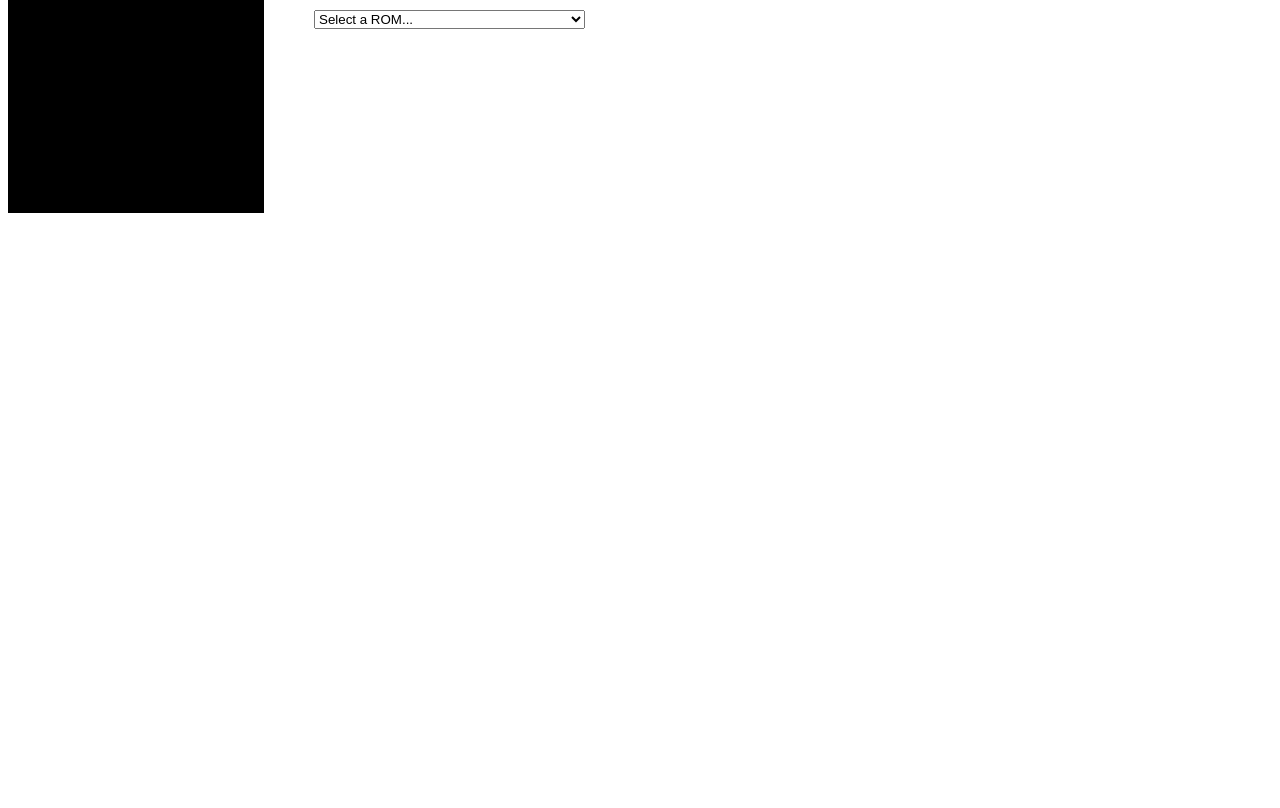
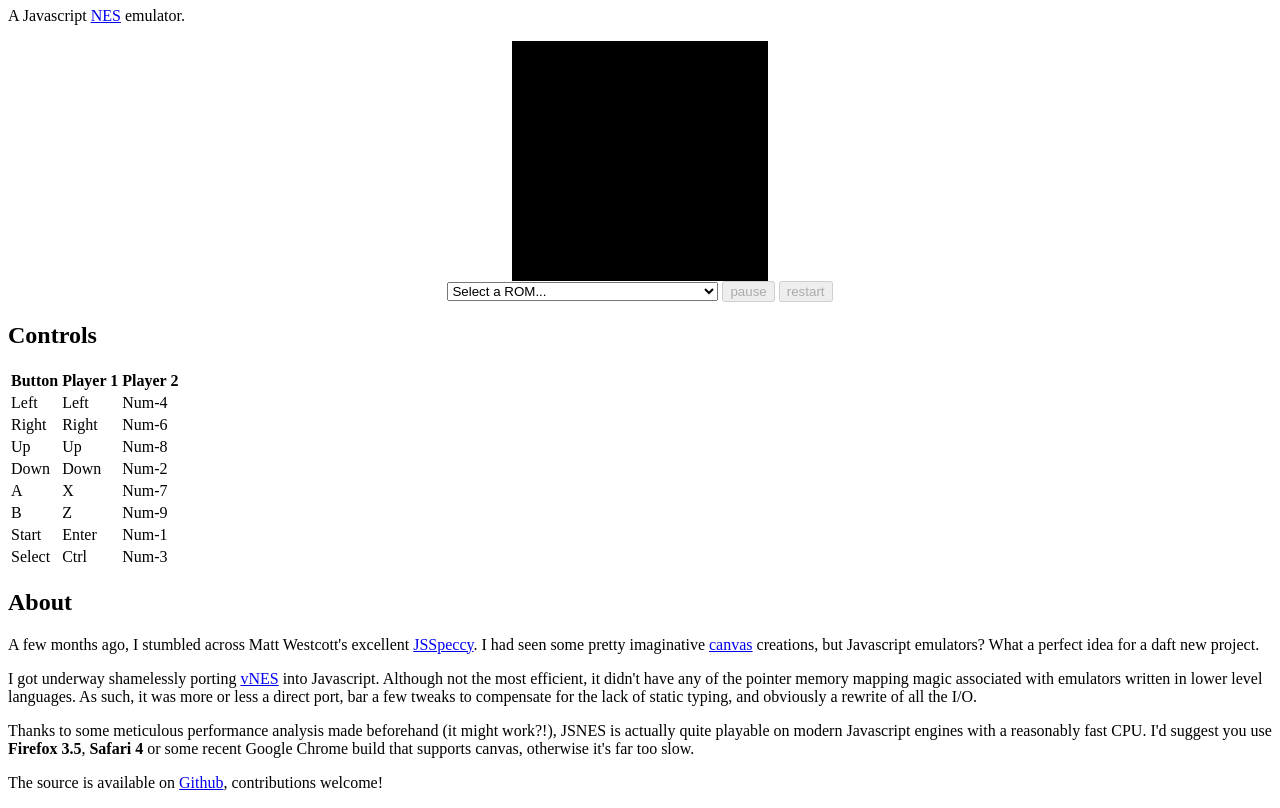
Before and after one commit to bfirsh/jsnes, a plain HTML site: page index.html in a window 1280 px wide. Shown: the part 107-915 px from the top of the page. Before the commit the page ends 800 px from the top, so only its background shows below. Drawn offline with Linux system fonts and the light colour scheme.

Commit message:
Created a nice website with controls and about

```diff
--- a/index.html
+++ b/index.html
@@ -5,7 +5,12 @@
 <head>
     <meta http-equiv="Content-Type" content="text/html; charset=utf-8"/>
 
-    <title>JSNES</title>
+    <title>JSNES: A Javascript NES emulator</title>
+    <link rel="stylesheet" href="/style.2.css" type="text/css" media="screen"
+charset="utf-8" />
+    <link rel="stylesheet" href="jsnes.1.css" type="text/css" media="screen"
+charset="utf-8" />
+
     <script src="jquery-1.2.6.min.js" type="text/javascript" charset="utf-8"></script>
     <script src="jquery.dimensions.min.js" type="text/javascript" charset="utf-8"></script>
     <script src="utils.js" type="text/javascript" charset="utf-8"></script>
@@ -40,24 +45,74 @@
             nes = new NES();
         });
     </script>
-    <style type="text/css" media="screen">
-        #screen {
-            float:left;
-            margin-right: 50px;
-        }
-    </style>
 </head>
 
-<body>
-<h1>JSNES</h1>
+<body><div id="wrapper">
+    <p class="home"><a href="/">Back home</a></p>
+    <h1>JSNES</h1>
+    <p class="summary">A Javascript <a href="http://en.wikipedia.org/wiki/Nintendo_Entertainment_System">NES</a> emulator.</p>
+    <div id="emulator">
+        <canvas id="screen" width="256" height="240"></canvas>
+        <!--<p><strong>Status:</strong> <span id="status">Loading...</span></p>-->
+        <div id="controls">
+            <select id="roms"></select>
+            <input type="button" value="pause" id="pause" disabled="disabled" />
+            <input type="button" value="restart" id="restart" disabled="disabled" />
+        </div>
+    </div>
+    <h2>Controls</h2>
+    <table id="controls">
+        <tr>
+            <th>Button</th>
+            <th>Player 1</th>
+            <th>Player 2</th>
+        </tr>
+        <tr>
+            <td>Left</td>
+            <td>Left</td>
+            <td>Num-4</td>
+        <tr>
+            <td>Right</td>
+            <td>Right</td>
+            <td>Num-6</td>
+        </tr>
+        <tr>
+            <td>Up</td>
+            <td>Up</td>
+            <td>Num-8</td>
+        </tr>
+        <tr>
+            <td>Down</td>
+            <td>Down</td>
+            <td>Num-2</td>
+        </tr>
+        <tr>
+            <td>A</td>
+            <td>X</td>
+            <td>Num-7</td>
+        </tr>
+        <tr>
+            <td>B</td>
+            <td>Z</td>
+            <td>Num-9</td>
+        </tr>
+        <tr>
+            <td>Start</td>
+            <td>Enter</td>
+            <td>Num-1</td>
+        </tr>
+        <tr>
+            <td>Select</td>
+            <td>Ctrl</td>
+            <td>Num-3</td>
+        </tr>
+    </table>
 
-<canvas id="screen" width="256" height="240"></canvas>
-
-<!--<p><strong>Status:</strong> <span id="status">Loading...</span></p>-->
-<input type="button" value="pause" id="pause" disabled="disabled" />
-<input type="button" value="restart" id="restart" disabled="disabled" />
-
-<p><select id="roms"></select></p>
+    <h2>About</h2>
+    <p>A few months ago, I stumbled across Matt Westcott's excellent <a href="http://matt.west.co.tt/spectrum/jsspeccy/">JSSpeccy</a>. I had seen some pretty imaginative <a href="http://en.wikipedia.org/wiki/Canvas_(HTML_element)">canvas</a> creations, but Javascript emulators? What a perfect idea for a daft new project.</p>
+    <p>I got underway shamelessly porting <a href="http://www.virtualnes.com/">vNES</a> into Javascript. Although not the most efficient, it didn't have any of the pointer memory mapping magic associated with emulators written in lower level languages. As such, it was more or less a direct port, bar a few tweaks to compensate for the lack of static typing, and obviously a rewrite of all the I/O.</p>
+    <p>Thanks to some meticulous performance analysis made beforehand (it might work?!), JSNES is actually quite playable on modern Javascript engines with a reasonably fast CPU. I'd suggest you use <strong>Firefox 3.5</strong>, <strong>Safari 4</strong> or some recent Google Chrome build that supports canvas, otherwise it's far too slow.</p>
+    <p>The source is available on <a href="http://github.com/bfirsh/jsnes/">Github</a>, contributions welcome!</p>
 
 <script type="text/javascript" charset="utf-8">
     // Mouse events
@@ -109,7 +164,15 @@
         nes.start();
     });
 
+    var gaJsHost = (("https:" == document.location.protocol) ? "https://ssl." : "http://www.");
+    document.write(unescape("%3Cscript src='" + gaJsHost + "google-analytics.com/ga.js' type='text/javascript'%3E%3C/script%3E"));
+    </script>
+    <script type="text/javascript">
+    try {
+    var pageTracker = _gat._getTracker("UA-6774621-1");
+    pageTracker._trackPageview();
+    } catch(err) {}
 </script>
 
-</body>
+</div></body>
 </html>
--- /dev/null
+++ b/jsnes.1.css
@@ -0,0 +1,3 @@
+#emulator {
+    text-align: center;
+}
```
